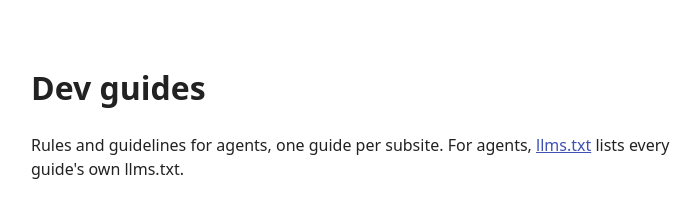
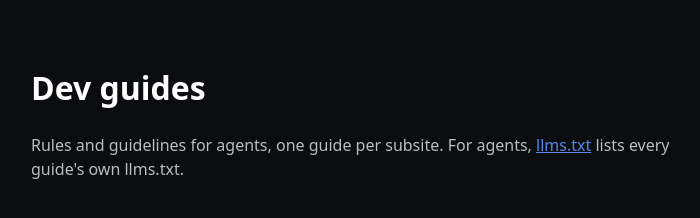
Before and after one commit to pvginkel/DevGuides, a plain HTML site: page landing/index.html in a window 1280 px wide. Shown: the whole page, without its empty margins (289-989 px from the left). Drawn offline with Linux system fonts and the dark colour scheme.

Commit message:
hub: the index follows the system's light or dark scheme, in the guides' default and slate colours
Co-Authored-By: Claude Opus 5.5 <noreply@anthropic.com>
Claude-Session: https://claude.ai/code/session_01VkLZu95tWqcnH33QwXoTXE

```diff
--- a/landing/index.html
+++ b/landing/index.html
@@ -14,16 +14,34 @@
     <link rel="icon" type="image/svg+xml" href="favicon.svg" />
     <link rel="describedby" href="llms.txt" />
     <style>
+      :root {
+        color-scheme: light dark;
+      }
       body {
         font-family: system-ui, sans-serif;
         line-height: 1.5;
         color: #222;
+        background: #fff;
         max-width: 40rem;
         margin: 4rem auto;
         padding: 0 1rem;
       }
       a {
         color: #3f51b5;
+      }
+      /* The guides' dark scheme, slate: their background, text and link colours. */
+      @media (prefers-color-scheme: dark) {
+        body {
+          color: hsl(225deg 15% 90% / 82%);
+          background: hsl(225deg 15% 5%);
+        }
+        h1,
+        h2 {
+          color: #fff;
+        }
+        a {
+          color: #5488e8;
+        }
       }
       .guide h2 {
         margin-bottom: 0.25rem;
```
